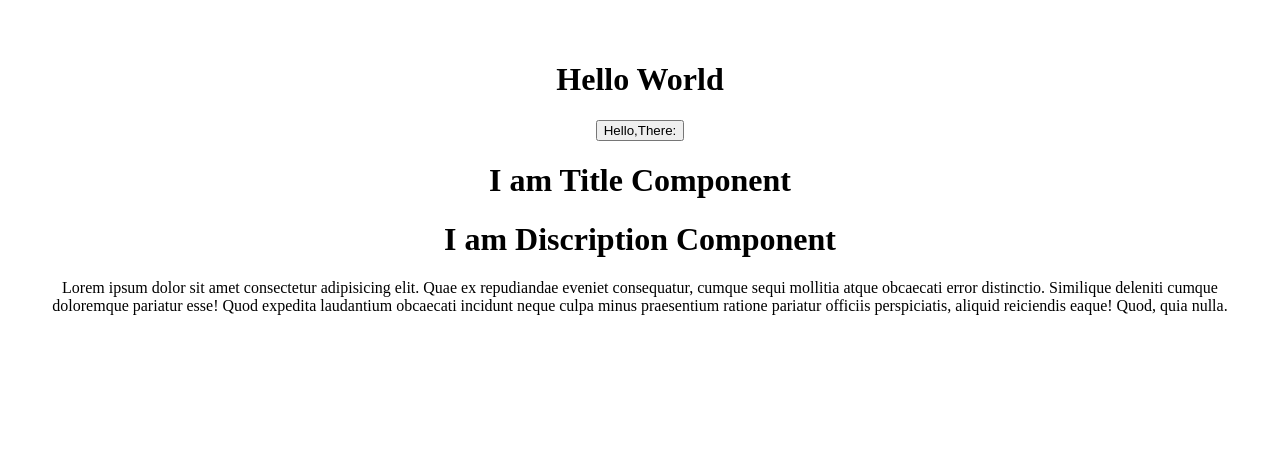
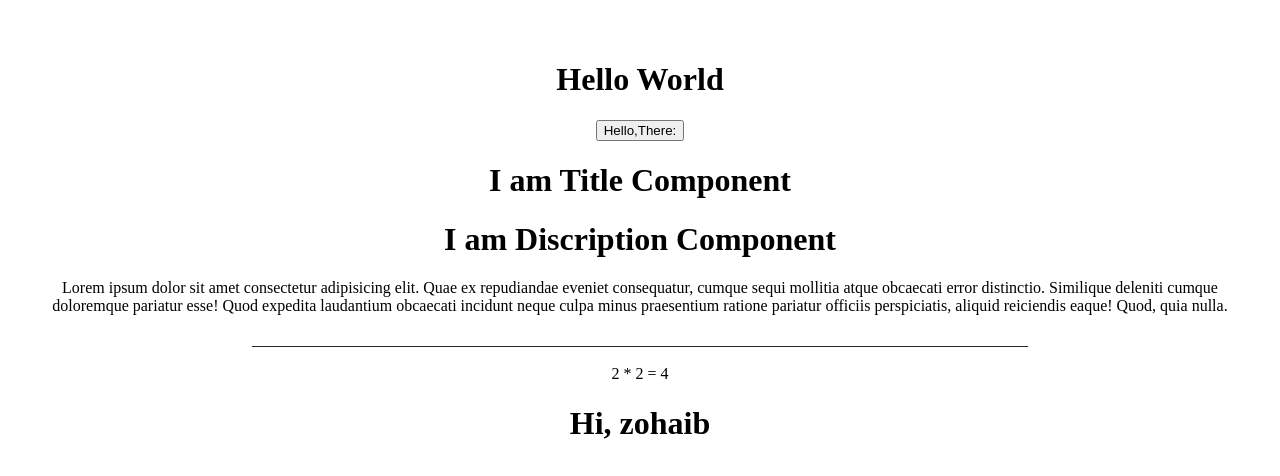
Before and after one commit to Zohaib-57/React_JS, a React (Vite) app: page / in a window 1280 px wide. Shown: the top 476 px of the page. Built offline with nearby package versions, Linux system fonts and the light colour scheme.

Commit message:
done with rract fragment and Curly-braces JSX

```diff
--- a/src/App.jsx
+++ b/src/App.jsx
@@ -1,14 +1,18 @@
 import './App.css'
 import Title from './Title'
 import { Discription } from './Title'
+import CurlyBrace from './CurlyBrace'
 function App() {
 
   return (
-    <>
+    <> {/*  this is parent opening tags called as react fragment*/ }
     <h1>Hello World</h1>
     <button>Hello,There:</button>
     <Title />  {/*rendered the title component*/}
     <Discription />
+    <CurlyBrace />
+
+    {/*  this is parent closing tags called as react fragment*/ }
     </>
   )
 }
--- /dev/null
+++ b/src/CurlyBrace.jsx
@@ -0,0 +1,13 @@
+import React from 'react'
+
+export const CurlyBrace = () => {
+let name ="zohaib"
+  return (
+    <div>
+        <p>_________________________________________________________________________________________________</p>
+        <p>2 * 2 = {2*2}</p> {/* use of JSX with curly braces*/ }
+        <h1>Hi, {name}</h1> {/* we can simply renderd the JS variable into the html components using the curly braces*/}
+    </div>
+  )
+}
+export default  CurlyBrace;
```
